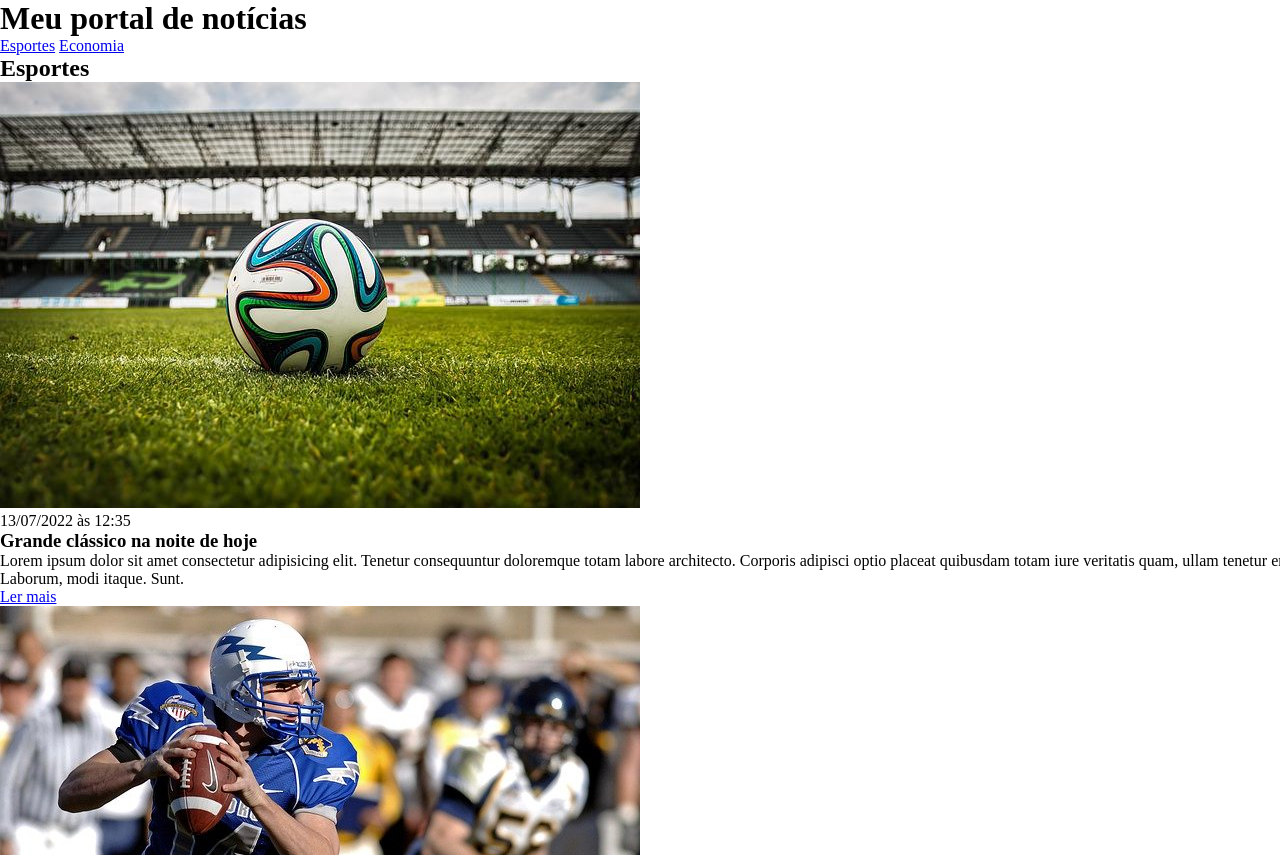
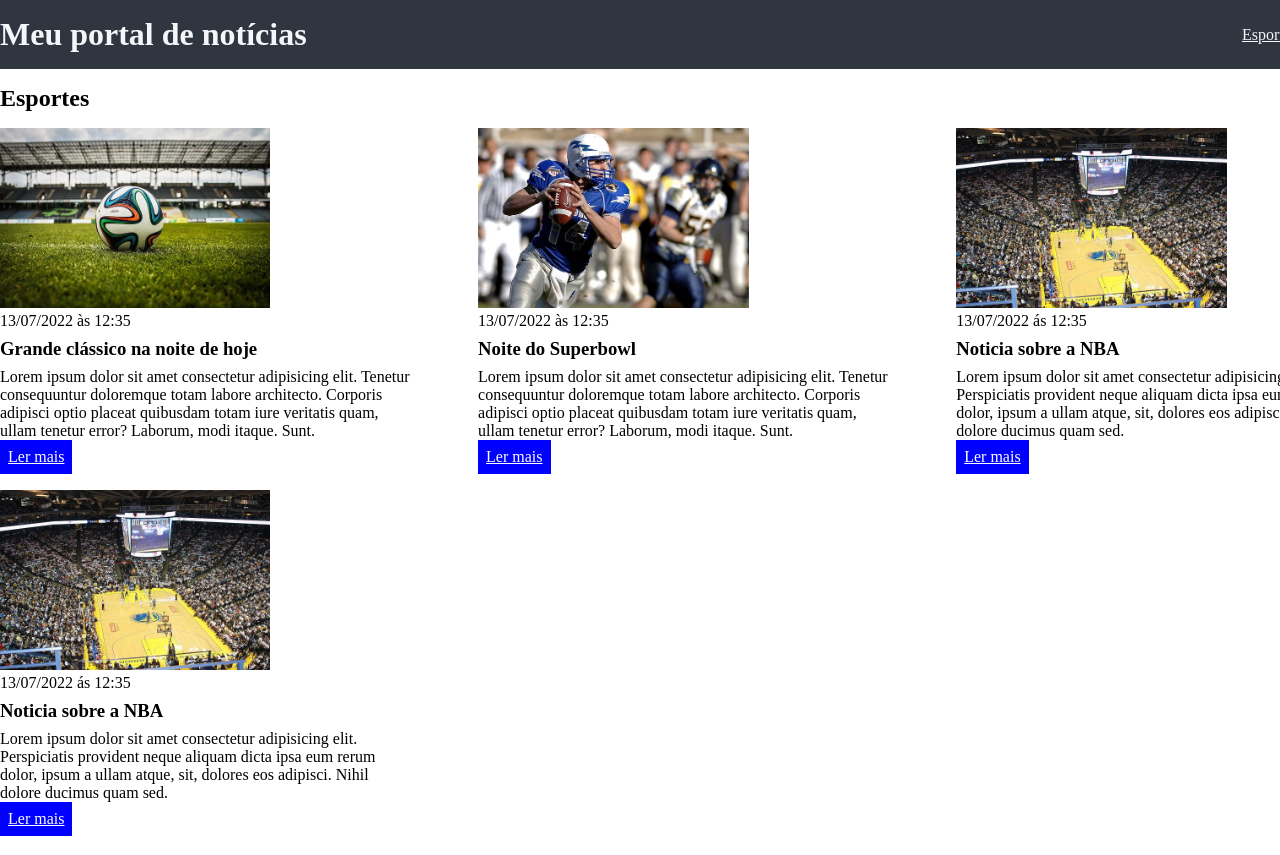
Before and after one commit to v1nidv/Site-Games-Shop, a plain HTML site: page index.html in a window 1280 px wide. Shown: the top 855 px of the page. Drawn offline with Linux system fonts and the light colour scheme.

Commit message:
atualizacao 02/04/2024 23:33

```diff
--- a/index.html
+++ b/index.html
@@ -11,7 +11,7 @@
     <header>
         <div class="container">
             <h1>Meu portal de notícias</h1>
-            <div>
+            <nav>
                 <ul>
                     <li>
                         <a href="#sports" title="Ir para a seção de esportes">Esportes</a>
@@ -26,6 +26,7 @@
     <section id="sports">
         <div class="container">
             <h2>Esportes</h2>
+                <div class="articles">
                     <article>
                         <img src="./futebol.jpg" alt="Bola de futebol no gramado" />
                         <header>
@@ -60,10 +61,25 @@
                         <a href="#" title="Leia a noticia completa">Ler mais</a>
                     </article>
                 </div>
+                <div class="articles">
+                    <article>
+                        <img src="./basquete.jpg" title="Vista aérea de uma quadra de basquete" />
+                        <header>
+                            <time>13/07/2022 ás 12:35</time>
+                        </header>
+                        <h3>Noticia sobre a NBA</h3>
+                        <p>
+                            Lorem ipsum dolor sit amet consectetur adipisicing elit. Perspiciatis provident neque aliquam dicta ipsa eum rerum dolor, ipsum a ullam atque, sit, dolores eos adipisci. Nihil dolore ducimus quam sed.
+                        </p>
+                        <a href="#" title="Leia a noticia completa">Ler mais</a>
+                    </article>
+                </div>
+        </div>
     </section>
     <section id="economy">
         <div class="container">
             <h2>Economia</h2>
+                <div class="articles">
                     <article>
                         <img src="./dolares.jpg" alt="Muitos dólares" />
                         <header>
@@ -98,6 +114,7 @@
                         <a href="#" title="Leia a notícia completa">Ler mais</a>
                     </article>
                 </div>
+        </div>
     </section>
 </body>
 </html>
--- a/main.css
+++ b/main.css
@@ -4,11 +4,62 @@
     padding: 0;
 }
 
+body > header {
+    background-color: #2F3640;
+    padding: 16px 0;
+    color:#f5f6fa;
+}
+
+header .container {
+    display: flex;
+    align-items: center;
+    justify-content: space-between;
+}
+
 header li {
     display: inline;
+}
+
+header li a {
+    color: #f5f6fa;
 }
 
 .container {
     width: 1366px;
     margin: 0 auto;
 }
+
+.articles {
+        display: flex;
+        flex-wrap: wrap;
+        justify-content: space-between;
+}
+
+.articles article img {
+        height: 180px;
+}
+
+.articles article {
+        width: 30%;
+}
+
+section {
+    padding: 16px 0;
+}
+
+section h2,
+.articles article {
+    margin-bottom: 16px;
+}
+
+.articles article h3 {
+    margin-top:  8px;
+    margin-bottom: 8px;
+}
+
+.articles article a {
+    background-color: blue;
+    color: #fff;
+    padding: 8px;
+    display: inline-block;
+}
```
Lines whose indentation alone changed are shown as unchanged.
